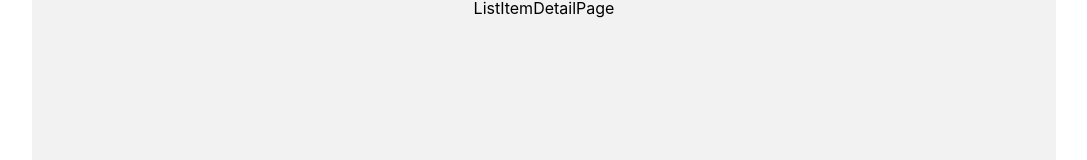
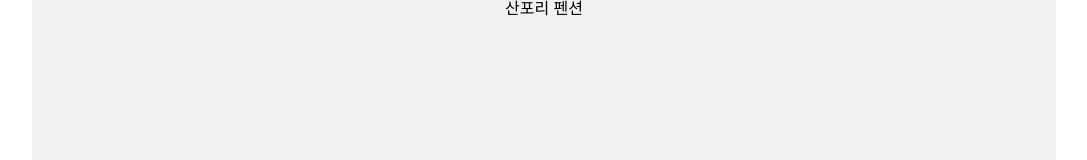
Before and after one commit to Enjoy-Korea/fe-test, a React (Create React App) app: page /house/1 in a window 1280 px wide. Shown: the top 160 px of the page, without its empty margins (96-1183 px from the left). Built offline with nearby package versions, Linux system fonts and the light colour scheme.

Commit message:
feat: houseId path variable 를 읽고 mock data에서 해당하는 house를 찾는 로직 구현

```diff
--- a/src/pages/Item/ListItemDetailPage.tsx
+++ b/src/pages/Item/ListItemDetailPage.tsx
@@ -1,5 +1,10 @@
 import React from "react";
+import { useParams } from "react-router-dom";
+import houseData from "../../data/houses.mock.json";
 
 export const ListItemDetailPage = () => {
-  return <div>ListItemDetailPage</div>;
+  const { houseId } = useParams();
+  const house = houseData.filter((house) => house.id === Number(houseId))[0];
+
+  return <div>{house.name}</div>;
 };
```
